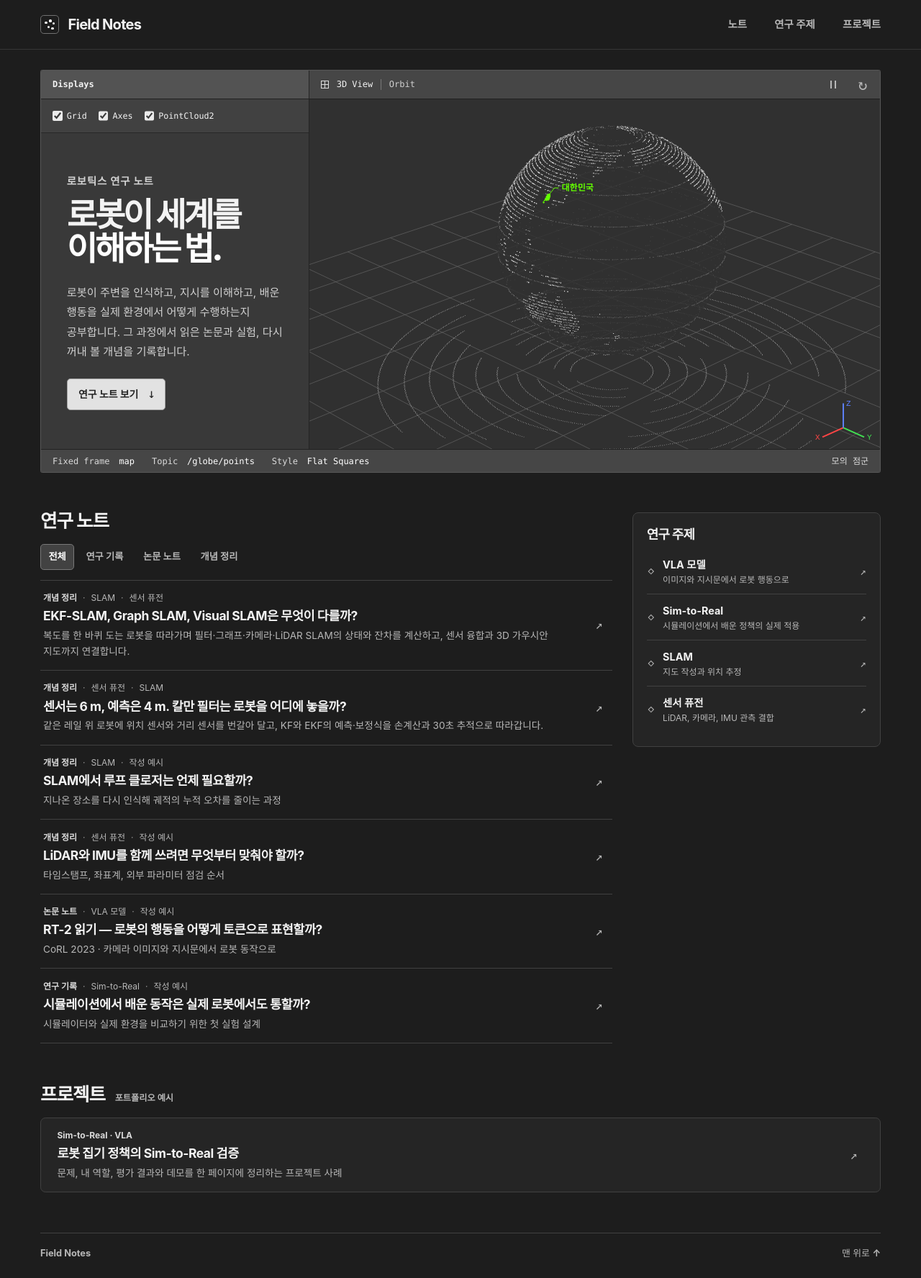
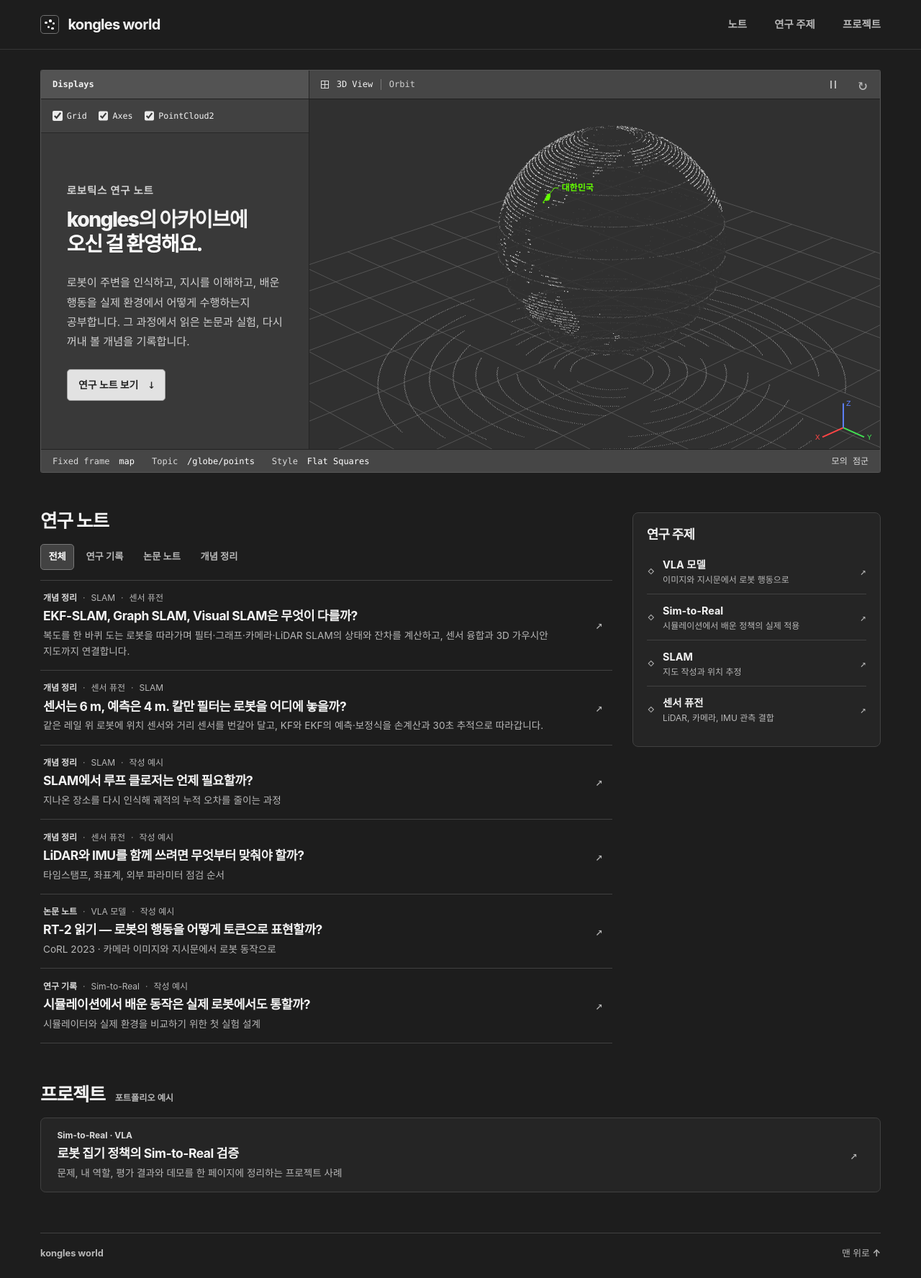
Before and after one commit to Kongles/kongles.github.io, a Jekyll site: the page built from index.html, in a window 1280 px wide. Shown: the whole page at 72% size. Built offline with Jekyll 4.4.1, drawn with Linux system fonts in a browser that asks for light colours.

Commit message:
Welcome readers to the kongles world archive

```diff
--- a/_config.yml
+++ b/_config.yml
@@ -1,4 +1,4 @@
-title: Field Notes
+title: kongles world
 description: VLA, Sim-to-Real, SLAM, 센서 퓨전을 공부하고 연구하는 과정을 기록합니다.
 url: https://kongles.github.io
 timezone: Asia/Seoul
--- a/_layouts/default.html
+++ b/_layouts/default.html
@@ -5,7 +5,7 @@
   <meta name="viewport" content="width=device-width, initial-scale=1">
   <meta name="theme-color" content="#1d1d1d">
   <meta name="description" content="{{ page.summary | default: site.description | escape }}">
-  <title>{% if page.title %}{{ page.title | escape }} · {% endif %}Field Notes | 로보틱스 연구 노트</title>
+  <title>{% if page.title %}{{ page.title | escape }} · {% endif %}{{ site.title | escape }} | 로보틱스 연구 노트</title>
   <link rel="icon" href="data:,">
   <link rel="stylesheet" href="{{ '/styles.css' | relative_url }}">
   {% if page.home %}
@@ -19,9 +19,9 @@
   <a class="skip-link" href="#main">본문으로 건너뛰기</a>
   <header class="site-header">
     <div class="shell header-inner">
-      <a class="brand" href="{{ '/' | relative_url }}" aria-label="Field Notes 홈">
+      <a class="brand" href="{{ '/' | relative_url }}" aria-label="{{ site.title | escape }} 홈">
         <span class="brand-mark" aria-hidden="true"><span></span><span></span><span></span><span></span><span></span></span>
-        <span>Field Notes</span>
+        <span>{{ site.title | escape }}</span>
       </a>
       <nav class="site-nav" aria-label="주 메뉴">
         <a href="{{ '/' | relative_url }}#journal">노트</a>
@@ -34,7 +34,7 @@
   {{ content }}
 
   <footer class="site-footer shell">
-    <span>Field Notes</span><a href="#top">맨 위로 <span aria-hidden="true">↑</span></a>
+    <span>{{ site.title | escape }}</span><a href="#top">맨 위로 <span aria-hidden="true">↑</span></a>
   </footer>
 </body>
 </html>
--- a/index.html
+++ b/index.html
@@ -24,7 +24,7 @@ home: true
           </fieldset>
           <div class="cover-copy">
             <p class="cover-label">로보틱스 연구 노트</p>
-            <h1 id="cover-title">로봇이 세계를<br><em>이해하는 법.</em></h1>
+            <h1 id="cover-title">kongles의 아카이브에<br><em>오신 걸 환영해요.</em></h1>
             <p class="cover-description">로봇이 주변을 인식하고, 지시를 이해하고, 배운 행동을 실제 환경에서 어떻게 수행하는지 공부합니다. 그 과정에서 읽은 논문과 실험, 다시 꺼내 볼 개념을 기록합니다.</p>
             <a class="cover-link" href="#journal">연구 노트 보기 <span aria-hidden="true">↓</span></a>
           </div>
--- a/styles.css
+++ b/styles.css
@@ -67,7 +67,7 @@ button, summary { cursor: pointer; }
 .scene.is-ready .cover-copy { animation: reveal-cover .65s cubic-bezier(.2,.65,.25,1) both; }
 @keyframes reveal-cover { from { opacity: 0; transform: translateY(.85rem); } to { opacity: 1; transform: translateY(0); } }
 .cover-label { margin: 0 0 .75rem; color: #d3d3d3; font-size: .9rem; font-weight: 650; letter-spacing: .055em; }
-.cover h1 { margin: 0; font-size: clamp(2.5rem, 3.6vw, 3.45rem); line-height: 1.04; letter-spacing: -.075em; font-weight: 800; }
+.cover h1 { margin: 0; font-size: clamp(1.75rem, 2.2vw, 2.3rem); line-height: 1.22; letter-spacing: -.055em; font-weight: 800; }
 .cover h1 em { color: var(--accent); font-style: normal; }
 .cover-description { max-width: 22rem; margin: 1.4rem 0 1.5rem; color: #d1d1d1; font-size: .95rem; line-height: 1.8; }
 .cover-link { display: inline-flex; align-items: center; gap: .8rem; min-height: 2.75rem; padding: .5rem .8rem .5rem .95rem; border: 1px solid #a2a2a2; border-radius: .3rem; background: #e2e2e2; color: #222222; font-size: .87rem; font-weight: 700; }
@@ -140,7 +140,7 @@ details[open] .entry-icon { transform: rotate(90deg); color: var(--accent); }
   .layers { border-top: 1px solid #252525; }
   .viewport-footer { gap: .4rem .9rem; }
   .viewport-footer > :nth-child(3) { display: none; }
-  .cover h1 { font-size: clamp(2.45rem, 8.5vw, 3.6rem); }
+  .cover h1 { font-size: clamp(1.75rem, 5.2vw, 2.75rem); }
   .cover-label { margin-bottom: .55rem; }
   .cover-description { margin: 1rem 0 1.15rem; }
   .journal-layout { grid-template-columns: 1fr; gap: 1.7rem; margin-top: 2rem; }
```
Also changed, not shown: README.md.
